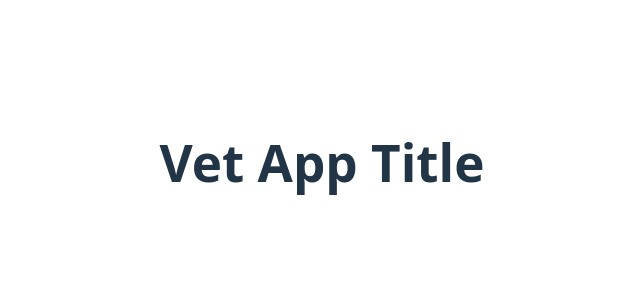
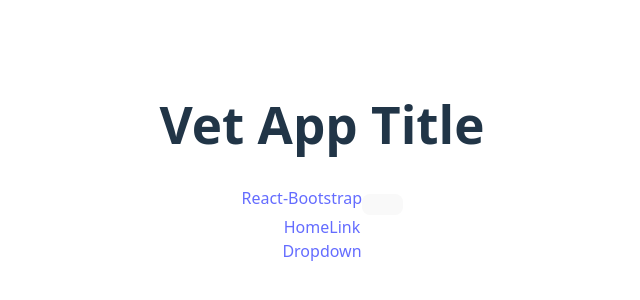
Before and after one commit to IanLiu0124/VeterinaryApp, a React (Vite) app in the folder vetapp/: page / in a window 1280 px wide. Shown: the part 238-538 px from the top of the page, without its empty margins (318-958 px from the left). Built offline with nearby package versions, Linux system fonts and the light colour scheme.

Commit message:
addede npm i react-bootstrap

```diff
--- a/vetapp/package.json
+++ b/vetapp/package.json
@@ -12,6 +12,7 @@
   "dependencies": {
     "bootstrap": "^5.3.3",
     "react": "^19.0.0",
+    "react-bootstrap": "^2.10.9",
     "react-dom": "^19.0.0",
     "react-router-dom": "^7.3.0"
   },
--- a/vetapp/src/App.jsx
+++ b/vetapp/src/App.jsx
@@ -3,6 +3,7 @@ import './App.css'
 import Header from './components/header'
 import {Route, Routes} from "react-router-dom"
 import AboutPage from './components/aboutpage'
+import NavBar from './components/navbar'
 
 function App() {
   const [count, setCount] = useState(0)
@@ -10,6 +11,7 @@ function App() {
   return (
     <>
     <Header/>
+    <NavBar/>
     <Routes>
       <Route path= "/"element = {<AboutPage/>} />
       </Routes>
```
Also changed, not shown: 1 other file (tests, documents, lock files or other folders).
